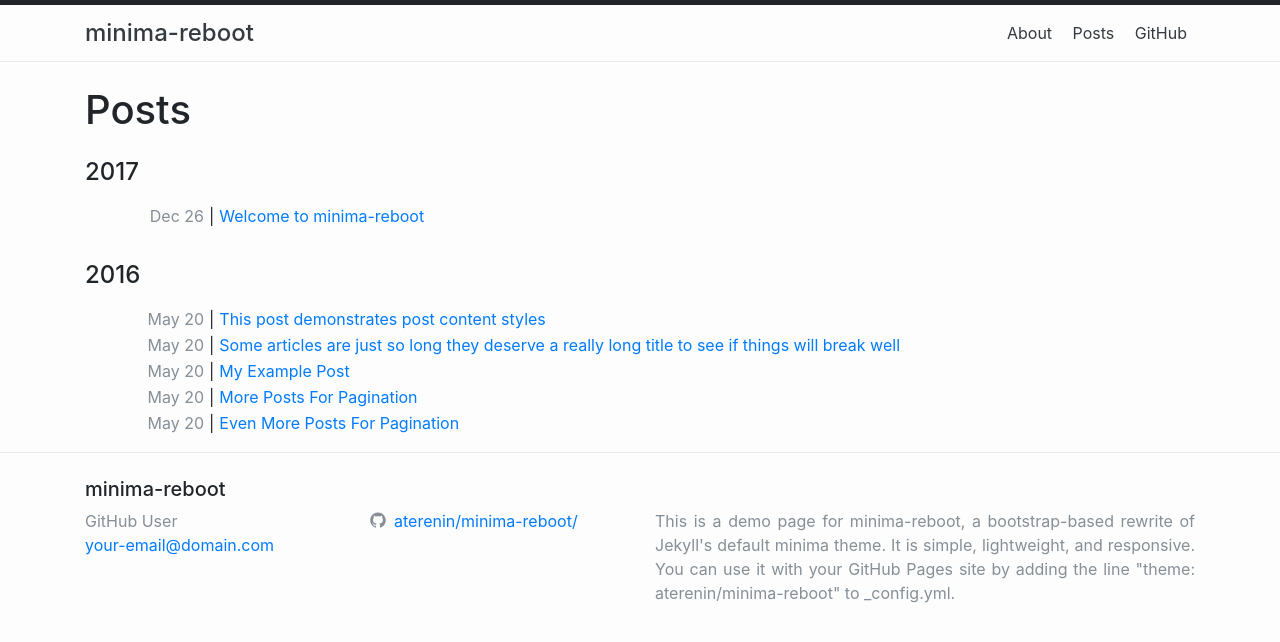
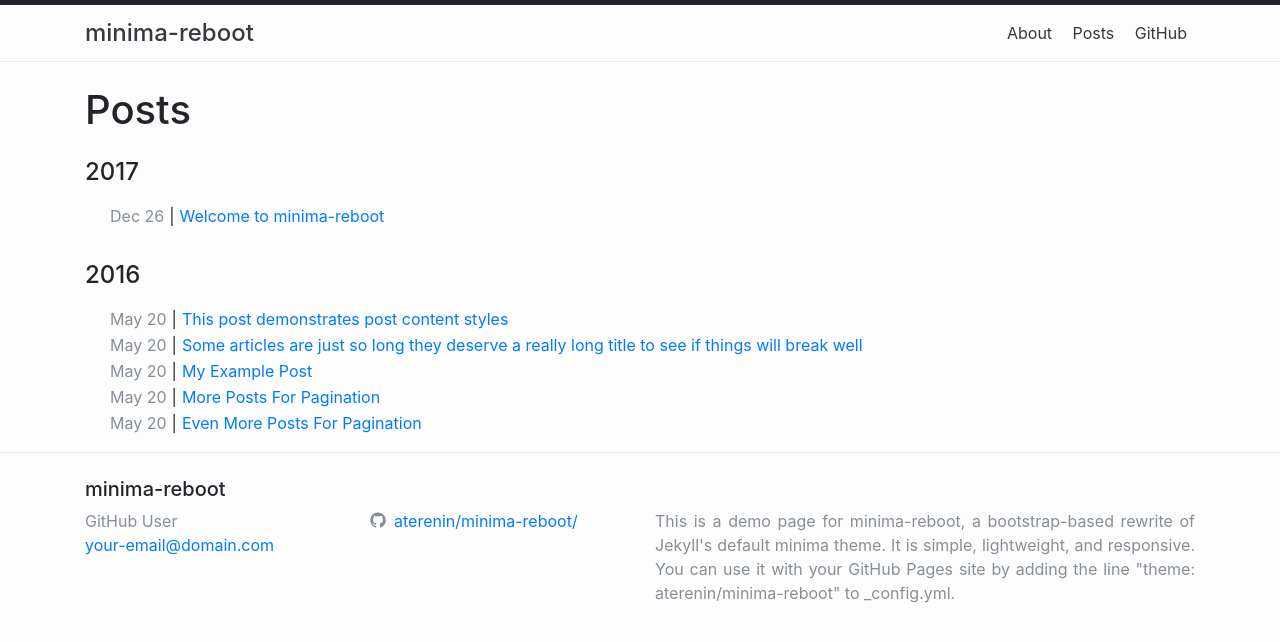
Before and after one commit to aterenin/minima-reboot, a Jekyll site: the page built from posts.md, in a window 1280 px wide. Shown: the top 642 px of the page. Built offline with Jekyll 4.4.1, drawn with Linux system fonts in a browser that asks for light colours.

Commit message:
added ability to inline styles to head

```diff
--- a/_includes/head.html
+++ b/_includes/head.html
@@ -9,6 +9,10 @@
   <link rel="canonical" href="{{ page.url | replace:'index.html','' | absolute_url }}">
   <link rel="alternate" type="application/rss+xml" title="{{ site.title | escape }}" href="{{ "/feed.xml" | relative_url }}">
 
+  {% if page.inline_style %}
+  {{ page.inline_style }}
+  {% endif %}
+
   {% if jekyll.environment == 'production' and site.google_analytics %}
   {% include google-analytics.html %}
   {% endif %}
--- a/_layouts/allposts.html
+++ b/_layouts/allposts.html
@@ -19,7 +19,7 @@
 
   {% assign date_format = site.minima_reboot.date_format_short | default: "%b %-d" %}
   <tr>
-    <td class="text-right align-top text-truncate" style="width: 6rem;"><time class="text-secondary" datetime="{{ post.date | date:"%Y-%m-%d" }}">{{ post.date | date: date_format }}</time></td>
+    <td class="text-right align-top text-truncate"><time class="text-secondary" datetime="{{ post.date | date:"%Y-%m-%d" }}">{{ post.date | date: date_format }}</time></td>
     <td class="text-center align-top px-1">|</td>
     <td class="text-left align-top"><a href="{{ post.url | prepend: site.baseurl }}">{{ post.title }}</a></td>
   </tr>
```
Also changed, not shown: README.md, minima-reboot.gemspec.
